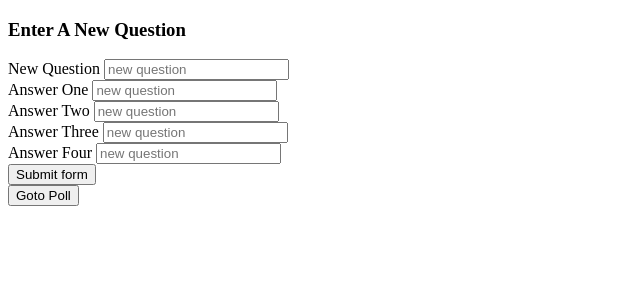
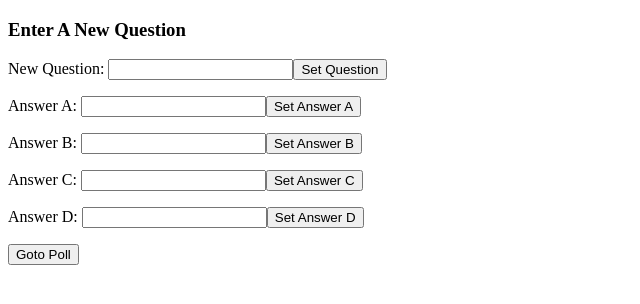
Before and after one commit to RMCornell/real_time_four, a website: page public/newpoll.html in a window 1280 px wide. Shown: the whole page, without its empty margins (0-640 px from the left). Drawn offline with nearby package versions, Linux system fonts and the light colour scheme.

Commit message:
started building out question update functionality

```diff
--- a/public/newpoll.html
+++ b/public/newpoll.html
@@ -5,41 +5,81 @@
   <link href="custom.css" type="text/css" rel="stylesheet">
 </head>
 <body>
+
+  <!--Enter new question form-->
   <h3>Enter A New Question</h3>
   <form onsubmit="pollSubmit()">
-  New Question <input name='question' type="text" placeholder="new question"><br>
-  Answer One <input name="answer-a" type="text" placeholder="new question"><br>
-  Answer Two <input name="answer-b" type="text" placeholder="new question"><br>
-  Answer Three <input name="answer-c" type="text" placeholder="new question"><br>
-  Answer Four <input name="answer-d" type="text" placeholder="new question"><br>
-  <input type="submit" value="Submit form">
+    <p>New Question: <input type="text" id="enter-question" value=""><button id="btnQuestion">Set Question</button></p>
+
+    <p>Answer A: <input type="text" id="enter-answer-a" value=""><button id="btnAnswerA">Set Answer A</button></p>
+
+    <p>Answer B: <input type="text" id="enter-answer-b" value=""><button id="btnAnswerB">Set Answer B</button></p>
+
+    <p>Answer C: <input type="text" id="enter-answer-c" value=""><button id="btnAnswerC">Set Answer C</button></p>
+
+    <p>Answer D: <input type="text" id="enter-answer-d" value=""><button id="btnAnswerD">Set Answer D</button></p>
   </form>
-<div id="question" style="display: none"><p>Can you believe I started writing this at 9:00 this morning?</p></div>
+
+  <!--Staging for move to index-->
+  <div id="question" style="display: none"><p>Can you belive I started writing this at 9:00 this morning?</p></div>
   <div id="answer-a" style="display: none"><p>Are you high?</p></div>
   <div id="answer-b" style="display: none"><p>Yeah it's obvious</p></div>
   <div id="answer-c" style="display: none"><p>Really, looks like you spent weeks on it</p></div>
   <div id="answer-d" style="display: none"><p>No Shit Sherlock</p></div>
 
-
+  <!--Return to poll-->
   <form method="get" action="/">
     <button type="submit">Goto Poll</button>
   </form>
-
-
-
-
 
 <!--JS Scripts-->
 <script src="/jquery.js"></script>
 
   <script>
-  function pollSubmit() {
-    var question = document.getElementById('question p').innerText;
+    $(document).ready(function(){
+//      Question Button
+      var questionOne = document.getElementById('#enter-question').valueOf();
+      $("#btnQuestion").submit(function(){
+        $("#question").text(questionOne);
+      });
+
+//      Answer A Button
+      var answerOne = document.getElementById('#enter-answer-a').val();
+      $("#btnAnswerA").click(function(){
+        $("#answer-a").html(answerOne);
+      });
+
+//      Answer B Button
+      var answerTwo = document.getElementById('#enter-answer-b').val();
+      $("#btnAnswerB").click(function(){
+        $("#answer-b").val(answerTwo);
+      });
+
+      //      Answer C Button
+      var answerThree = document.getElementById('#enter-answer-c').val();
+      $("#btnAnswerC").click(function(){
+        $("#answer-c").val(answerThree);
+      });
+
+      //      Answer D Button
+      var answerFour = document.getElementById('#enter-answer-d').val();
+      $("#btnAnswerD").click(function(){
+        $("#answer-d").val(answerFour);
+      });
+    });
+  </script>
 
 
-    $("a").html($("a").html().replace("Some text", "Other text"));
-  }
-</script>
+
+
+<!--<script>-->
+  <!--function pollSubmit() {-->
+    <!--var question = document.getElementById('question p').innerText;-->
+
+
+    <!--$("a").html($("a").html().replace("Some text", "Other text"));-->
+  <!--}-->
+<!--</script>-->
 
 
 <script src="/socket.io/socket.io.js"></script>
```
Also changed, not shown: public/admin.html (+2 -0 lines), public/index.html (+6 -4 lines), server.js (+5 -12 lines). Lines whose indentation alone changed are shown as unchanged.
